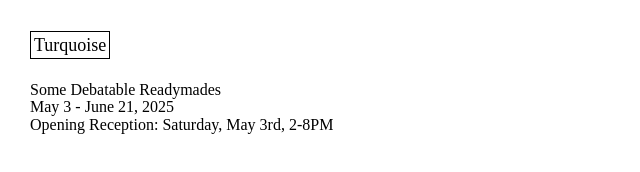
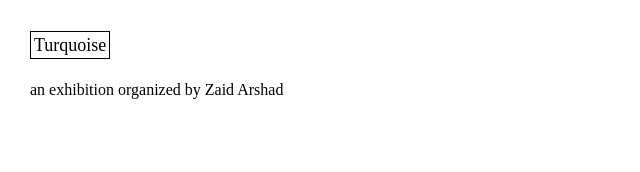
Before and after one commit to jacksondelea/turqouise, a website: page upcoming.html in a window 1280 px wide. Shown: the whole page, without its empty margins (0-640 px from the left). Drawn offline with Linux system fonts and the light colour scheme.

Commit message:
Update upcoming.html

```diff
--- a/upcoming.html
+++ b/upcoming.html
@@ -14,8 +14,6 @@
     <nav>
         <!-- #U1-->
         <ul style="margin-bottom: 0; padding-bottom: 0; padding-top: 0;">
-            <div>Some Debatable Readymades</div>
-            <div>May 3 - June 21, 2025</div>
-            <div>Opening Reception: Saturday, May 3rd, 2-8PM</div>
+            <div>an exhibition organized by Zaid Arshad</div>
     </nav>
 </body>
```
